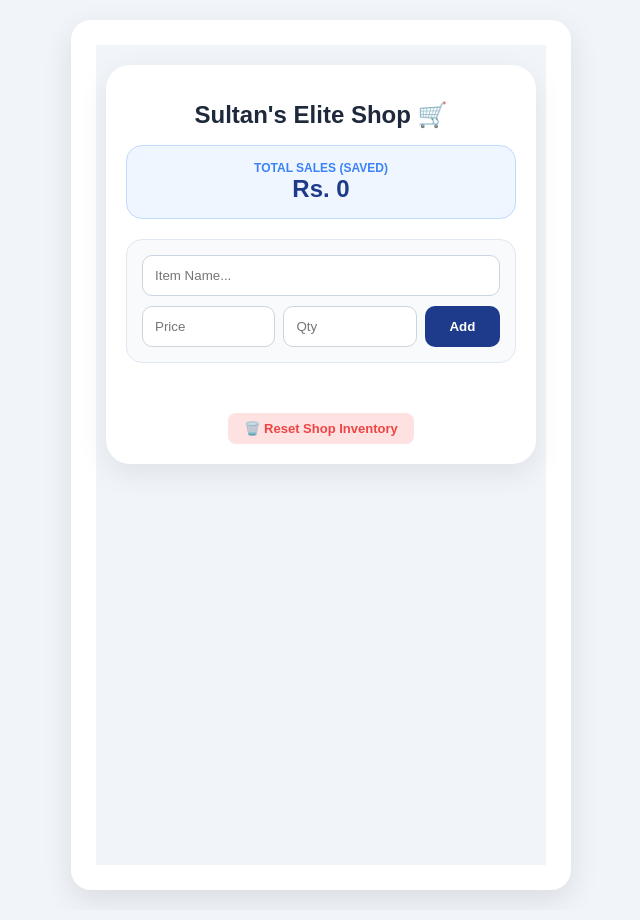
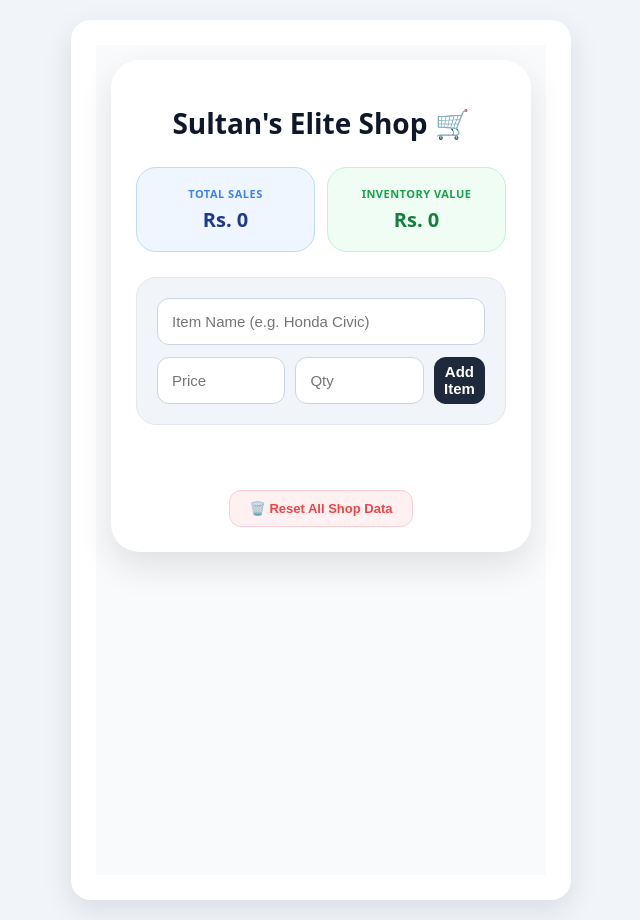
Before and after one commit to muhammadhasnain3031/sultan-elite-shop, a React (Vite) app: page / in a window 1280 px wide. Shown: the whole page, without its empty margins (319-959 px from the left). Built offline with nearby package versions, Linux system fonts and the light colour scheme.

Commit message:
Update App.jsx

```diff
--- a/src/App.jsx
+++ b/src/App.jsx
@@ -15,6 +15,9 @@ export default function App() {
   const [inputValue, setInputValue] = useState("");
   const [inputPrice, setInputPrice] = useState("");
   const [quantity, setQuantity] = useState("");
+
+  // Inventory ki total value nikalne ka formula
+  const totalInventoryValue = fruits.reduce((acc, item) => acc + (item.price * item.quantity), 0);
 
   useEffect(() => {
     localStorage.setItem('sultan_inventory', JSON.stringify(fruits));
@@ -43,17 +46,25 @@ export default function App() {
     <div style={styles.container}>
       <div style={styles.card}>
         <h1 style={styles.title}>Sultan's Elite Shop 🛒</h1>
-        <div style={styles.statBox}>
-           <span style={styles.statLabel}>Total Sales (Saved)</span>
-           <span style={styles.statValue}>Rs. {sales.toLocaleString()}</span>
+
+        {/* Statistics Row */}
+        <div style={styles.statsRow}>
+           <div style={{...styles.statBox, backgroundColor: '#eff6ff', border: '1px solid #bfdbfe'}}>
+              <span style={styles.statLabel}>Total Sales</span>
+              <span style={{...styles.statValue, color: '#1e3a8a'}}>Rs. {sales.toLocaleString()}</span>
+           </div>
+           <div style={{...styles.statBox, backgroundColor: '#f0fdf4', border: '1px solid #bbf7d0'}}>
+              <span style={{...styles.statLabel, color: '#16a34a'}}>Inventory Value</span>
+              <span style={{...styles.statValue, color: '#15803d'}}>Rs. {totalInventoryValue.toLocaleString()}</span>
+           </div>
         </div>
 
         <div style={styles.inputSection}>
-          <input style={styles.inputMain} placeholder="Item Name..." value={inputValue} onChange={e => setInputValue(e.target.value)} />
-          <div style={{ display: 'flex', gap: '8px' }}>
+          <input style={styles.inputMain} placeholder="Item Name (e.g. Honda Civic)" value={inputValue} onChange={e => setInputValue(e.target.value)} />
+          <div style={{ display: 'flex', gap: '10px' }}>
             <input style={styles.inputSmall} type="number" placeholder="Price" value={inputPrice} onChange={e => setInputPrice(e.target.value)} />
             <input style={styles.inputSmall} type="number" placeholder="Qty" value={quantity} onChange={e => setQuantity(e.target.value)} />
-            <button style={styles.addBtn} onClick={addFruit}>Add</button>
+            <button style={styles.addBtn} onClick={addFruit}>Add Item</button>
           </div>
         </div>
 
@@ -69,13 +80,12 @@ export default function App() {
           ))}
         </div>
 
-        {/* Reset Option - Fixed Position */}
-        <div style={{textAlign: 'center', marginTop: '30px'}}>
+        <div style={{textAlign: 'center', marginTop: '40px'}}>
             <button
-              onClick={() => { if(confirm("Kya aap saara data khatam karna chahte hain?")) { localStorage.clear(); window.location.reload(); } }}
+              onClick={() => { if(confirm("Kya aap saara data (Sales aur Inventory) khatam karna chahte hain?")) { localStorage.clear(); window.location.reload(); } }}
               style={styles.resetBtn}
             >
-              🗑️ Reset Shop Inventory
+              🗑️ Reset All Shop Data
             </button>
         </div>
       </div>
@@ -84,16 +94,17 @@ export default function App() {
 }
 
 const styles = {
-  container: { backgroundColor: '#f1f5f9', minHeight: '100vh', padding: '10px', display: 'flex', justifyContent: 'center' },
-  card: { width: '100%', maxWidth: '480px', backgroundColor: '#fff', padding: '20px', borderRadius: '24px', boxShadow: '0 10px 30px rgba(0,0,0,0.08)', alignSelf: 'start', marginTop: '10px' },
-  title: { textAlign: 'center', color: '#1e293b', fontSize: '24px', fontWeight: '800' },
-  statBox: { backgroundColor: '#eff6ff', padding: '15px', borderRadius: '16px', textAlign: 'center', marginBottom: '20px', border: '1px solid #bfdbfe' },
-  statLabel: { display: 'block', fontSize: '12px', color: '#3b82f6', fontWeight: 'bold', textTransform: 'uppercase' },
-  statValue: { fontSize: '24px', fontWeight: '800', color: '#1e3a8a' },
-  inputSection: { background: '#f8fafc', padding: '15px', borderRadius: '16px', marginBottom: '20px', border: '1px solid #e2e8f0' },
-  inputMain: { width: '100%', padding: '12px', borderRadius: '10px', border: '1px solid #cbd5e1', marginBottom: '10px', boxSizing: 'border-box', outline: 'none' },
-  inputSmall: { width: '30%', padding: '12px', borderRadius: '10px', border: '1px solid #cbd5e1', outline: 'none' },
-  addBtn: { flex: 1, backgroundColor: '#1e3a8a', color: '#fff', border: 'none', borderRadius: '10px', fontWeight: 'bold', cursor: 'pointer' },
+  container: { backgroundColor: '#f8fafc', minHeight: '100vh', padding: '15px', display: 'flex', justifyContent: 'center', fontFamily: 'system-ui, sans-serif' },
+  card: { width: '100%', maxWidth: '550px', backgroundColor: '#fff', padding: '25px', borderRadius: '28px', boxShadow: '0 15px 35px rgba(0,0,0,0.1)', alignSelf: 'start' },
+  title: { textAlign: 'center', color: '#0f172a', fontSize: '28px', fontWeight: '900', marginBottom: '25px' },
+  statsRow: { display: 'flex', gap: '12px', marginBottom: '25px' },
+  statBox: { flex: 1, padding: '18px', borderRadius: '20px', textAlign: 'center' },
+  statLabel: { display: 'block', fontSize: '11px', color: '#3b82f6', fontWeight: '800', textTransform: 'uppercase', marginBottom: '5px', letterSpacing: '0.5px' },
+  statValue: { fontSize: '20px', fontWeight: '800' },
+  inputSection: { background: '#f1f5f9', padding: '20px', borderRadius: '20px', marginBottom: '25px', border: '1px solid #e2e8f0' },
+  inputMain: { width: '100%', padding: '14px', borderRadius: '12px', border: '1px solid #cbd5e1', marginBottom: '12px', boxSizing: 'border-box', fontSize: '15px', outline: 'none' },
+  inputSmall: { width: '30%', padding: '14px', borderRadius: '12px', border: '1px solid #cbd5e1', fontSize: '15px', outline: 'none' },
+  addBtn: { flex: 1, backgroundColor: '#1e293b', color: '#fff', border: 'none', borderRadius: '12px', fontWeight: 'bold', cursor: 'pointer', fontSize: '15px', transition: '0.2s' },
   listContainer: { display: 'flex', flexDirection: 'column', gap: '12px' },
-  resetBtn: { color: '#ef4444', background: '#fee2e2', border: 'none', padding: '8px 16px', borderRadius: '8px', cursor: 'pointer', fontSize: '13px', fontWeight: '600' }
+  resetBtn: { color: '#ef4444', background: '#fff1f2', border: '1px solid #fecdd3', padding: '10px 20px', borderRadius: '12px', cursor: 'pointer', fontSize: '13px', fontWeight: '700' }
 };
```
